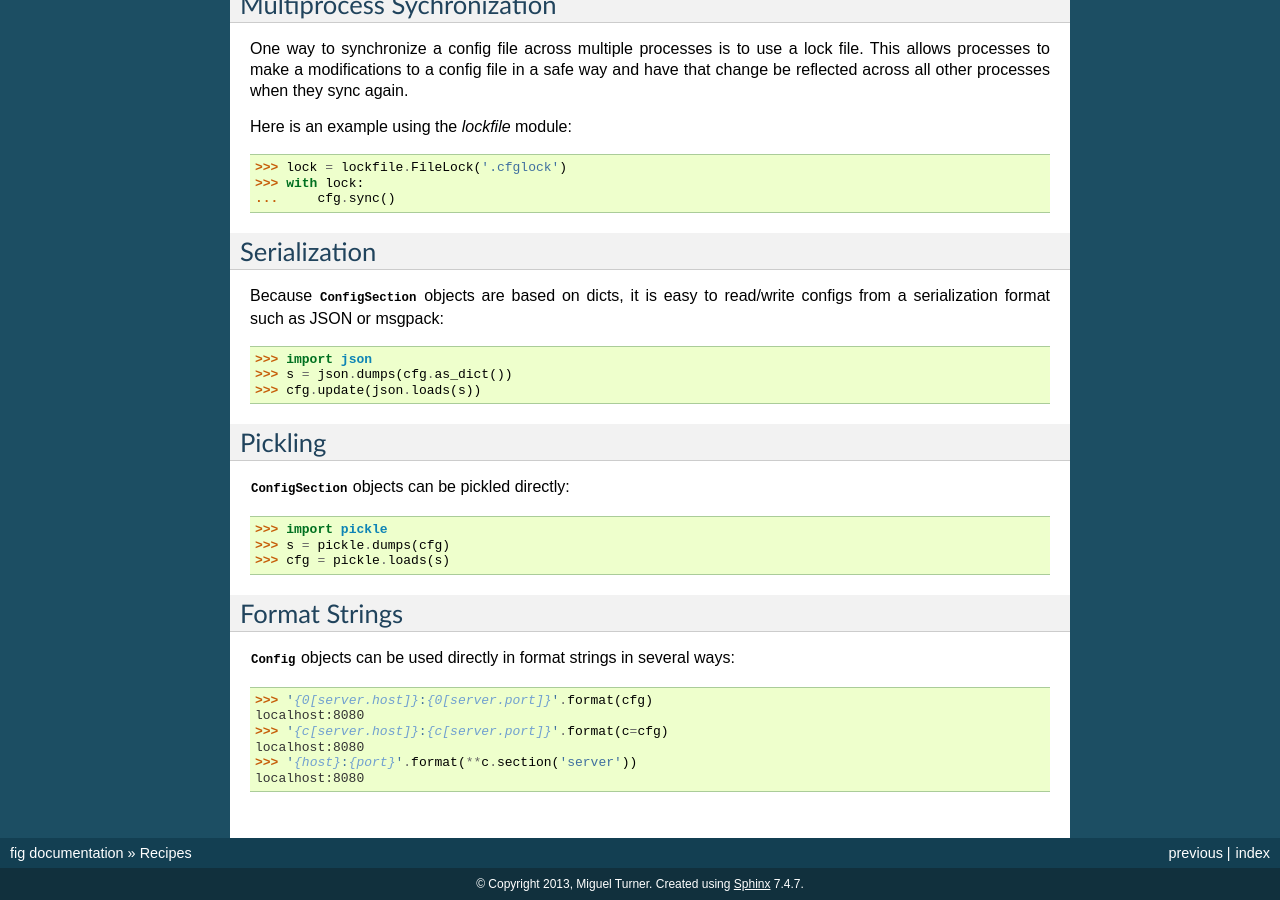
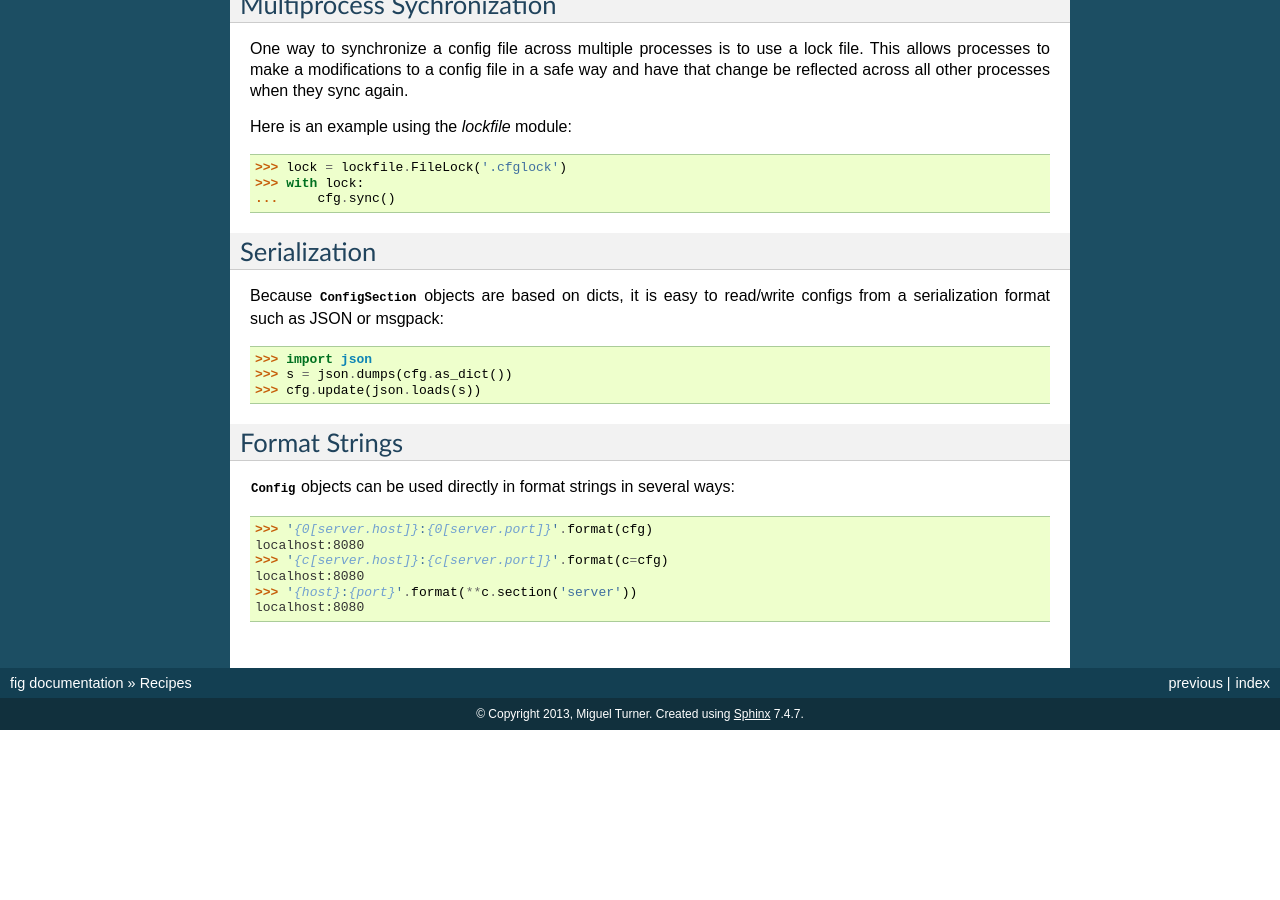
Before and after one commit to dhagrow/profig, a Sphinx documentation site: the page built from docs/recipes.txt, in a window 1280 px wide and 900 px high, scrolled down 694 px. Built offline with Sphinx 7.4.7, drawn with Linux system fonts in a browser that asks for light colours; the version number could not be read and is left out; after the commit the page ends 1424 px from its top, so only the background shows below that.

Commit message:
docs: removed pickle references

```diff
--- a/README.rst
+++ b/README.rst
@@ -18,7 +18,6 @@ Features
 * Automatic value conversion.
 * Simple section nesting.
 * Dict-like access.
-* Built-in support for INI, JSON, and Pickle.
 * Easily extensible input/output formats.
 
 Installation
--- a/docs/index.txt
+++ b/docs/index.txt
@@ -21,7 +21,6 @@ Features
 * Automatic value conversion.
 * Simple section nesting.
 * Dict-like access.
-* Built-in support for INI, JSON, and Pickle.
 * Easily extensible input/output formats.
 
 Installation
--- a/docs/recipes.txt
+++ b/docs/recipes.txt
@@ -61,15 +61,6 @@ read/write configs from a serialization format such as JSON or msgpack::
     >>> s = json.dumps(cfg.as_dict())
     >>> cfg.update(json.loads(s))
 
-Pickling
---------
-
-:class:`~fig.ConfigSection` objects can be pickled directly::
-
-    >>> import pickle
-    >>> s = pickle.dumps(cfg)
-    >>> cfg = pickle.loads(s)
-
 Format Strings
 --------------
 
```
